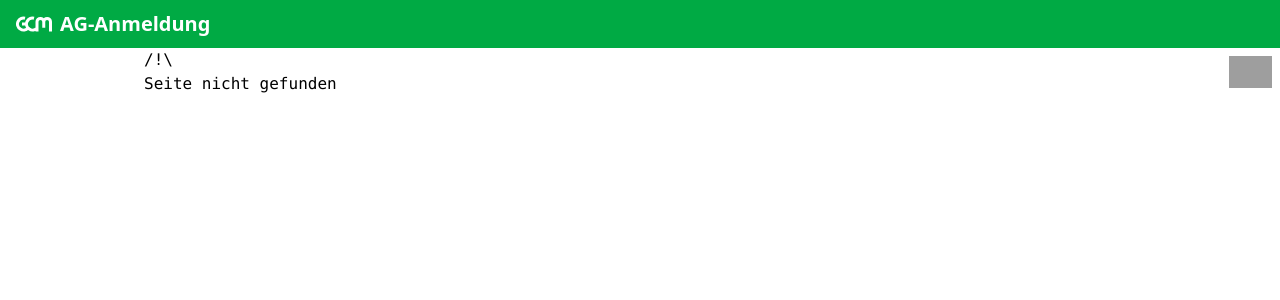
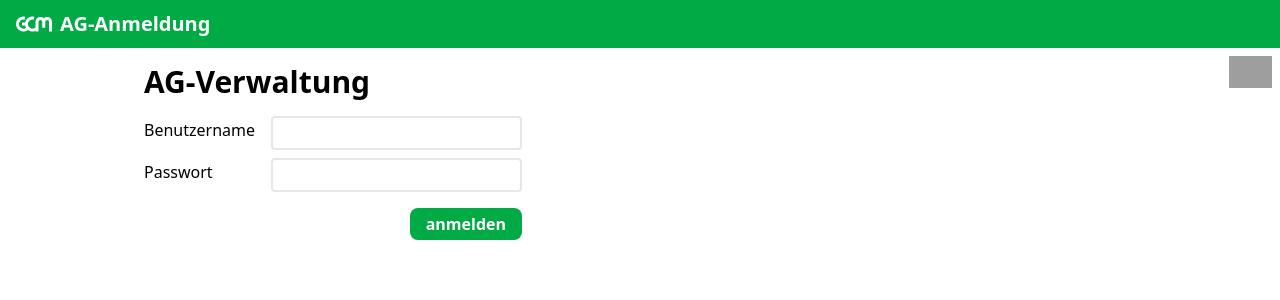
Before and after one commit to gruener-campus-malchow/ags, a SvelteKit app: page /login in a window 1280 px wide. Before the commit this address had no page. Shown: the top 300 px of the page. Built offline with nearby package versions, Linux system fonts and the light colour scheme; grey boxes are pictures that could not be loaded; a web font is replaced by a local one.

Commit message:
backend login

```diff
--- /dev/null
+++ b/src/lib/server/session/index.js
@@ -0,0 +1,15 @@
+import { BASE_PATH } from '$env/static/private';
+
+const COOKIE_NAME = 'session_id';
+const session = {};
+
+export function start_session(cookies) {
+    const id = crypto.randomUUID();
+    session[id] = {};
+    cookies.set(COOKIE_NAME, id, { path: BASE_PATH });
+    return session[id];
+}
+
+export function get_session(cookies) {
+    return session[cookies.get(COOKIE_NAME)];
+}
--- a/src/routes/ags/+page.svelte
+++ b/src/routes/ags/+page.svelte
@@ -1,6 +1,5 @@
 <script>
     import { enhance } from '$app/forms';
-    import Tick from "$lib/icons/Tick.svelte";
 
     export let data;
 
--- /dev/null
+++ b/src/routes/backend/+layout.server.js
@@ -0,0 +1,7 @@
+import { redirect } from '@sveltejs/kit';
+import { get_session } from '$lib/server/session';
+
+export function load({ cookies }) {
+    const session = get_session(cookies);
+    if (!session?.backend_auth) throw redirect(307, '/login');
+}
--- a/src/routes/backend/+page.server.js
+++ b/src/routes/backend/+page.server.js
@@ -4,7 +4,7 @@ import { transporter } from '$lib/server/mail';
 import { BASE_PATH, MAIL_FROM } from '$env/static/private';
 
 export const actions = {
-    default: async ({ request, url }) => {
+    create_ag: async ({ request, url }) => {
         const data = await request.formData();
         const name = data.get('name'), organizer_email = data.get('organizer_email');
         if (!name || !organizer_email) throw error(400)
@@ -12,7 +12,7 @@ export const actions = {
 
         transporter.sendMail({
             from: MAIL_FROM,
-            to: organizer_email,
+            to: [organizer_email],
             subject: 'AG erfolgreich registriert',
             text: `Hallo,\r\n\r\n` +
                 `Ihre AG »${name}« wurde erfolgreich registriert.\r\n` +
--- a/src/routes/backend/+page.svelte
+++ b/src/routes/backend/+page.svelte
@@ -1,7 +1,5 @@
 <script>
     import { enhance } from '$app/forms';
-
-    export let data;
 </script>
 
 <h1 class="h1">AG-Verwaltung</h1>
--- /dev/null
+++ b/src/routes/login/+page.server.js
@@ -0,0 +1,17 @@
+import { BACKEND_USER, BACKEND_PASS } from '$env/static/private';
+import { redirect } from '@sveltejs/kit';
+import { start_session } from '$lib/server/session';
+
+export const actions = {
+    login: async ({ request, cookies }) => {
+        const data = await request.formData();
+        const username = data.get('username'), password = data.get('password');
+        if (!username || !password) return;
+
+        if (username === BACKEND_USER && password === BACKEND_PASS) {
+            const session = start_session(cookies);
+            session.backend_auth = true;
+            redirect(307, '/backend');
+        }
+    }
+};
--- /dev/null
+++ b/src/routes/login/+page.svelte
@@ -0,0 +1,18 @@
+<script>
+    import { enhance } from '$app/forms';
+</script>
+
+<h1 class="h1">AG-Verwaltung</h1>
+<div class="flex">
+    <form action="?/login" method="post" use:enhance>
+        <div class="list form-list gap-y-2">
+            <label for="username">Benutzername</label>
+            <input id="username" type="text" class="input" name="username" required>
+            <label for="password">Passwort</label>
+            <input id="password" type="password" class="input" name="password" required>
+        </div>
+        <div class="mt-4 flex justify-end">
+            <button class="btn btn-primary">anmelden</button>
+        </div>
+    </form>
+</div>
```
Also changed, not shown: static/example-students.csv (added), 1 other file (tests, documents, lock files or other folders).
